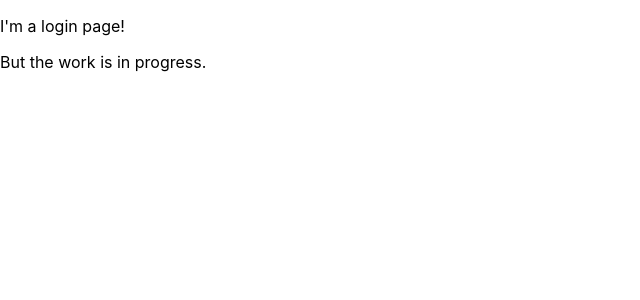
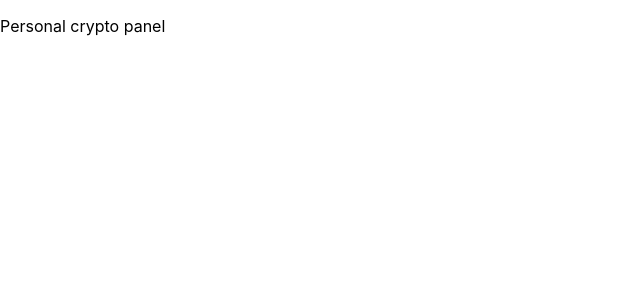
Before and after one commit to cauefelipe1/crypto-panel, a React (Create React App) app: page / in a window 1280 px wide. Shown: the top 300 px of the page, without its empty margins (0-640 px from the left). Built offline with nearby package versions, Linux system fonts and the light colour scheme.

Commit message:
Adding a child route

```diff
--- a/src/App.tsx
+++ b/src/App.tsx
@@ -8,16 +8,22 @@ import CryptoPanelPage from './pages/CryptoPanelPage';
 import { BrowserRouter, Route, Routes } from 'react-router-dom';
 import LoginPage from './pages/LoginPage';
 import RegisterUserPage from './pages/RegisterUserPage';
+import Dashboard from './pages/Dashboard';
 
 export default function App() {
 
   return (
     <BrowserRouter>
       <Routes>
-        <Route path='/' element={<LoginPage />} />
+        <Route path="/" element={<Dashboard />}>
+
+          <Route path='panel' element={<CryptoPanelPage />} />
+
+        </Route>
+
         <Route path='/login' element={<LoginPage />} />
         <Route path='/register-user' element={<RegisterUserPage />} />
-        <Route path='/panel' element={<CryptoPanelPage />} />
+
         {/* <div className="App">
           <CryptoPanelPage />
         </div> */}
--- /dev/null
+++ b/src/pages/Dashboard.tsx
@@ -0,0 +1,15 @@
+import { Outlet } from "react-router-dom";
+
+export default function Dashboard() {
+  return (
+    <div>
+      <div>
+        <p>Personal crypto panel</p>
+
+
+      </div>
+
+      <Outlet/>
+    </div>
+  );
+  }
```
